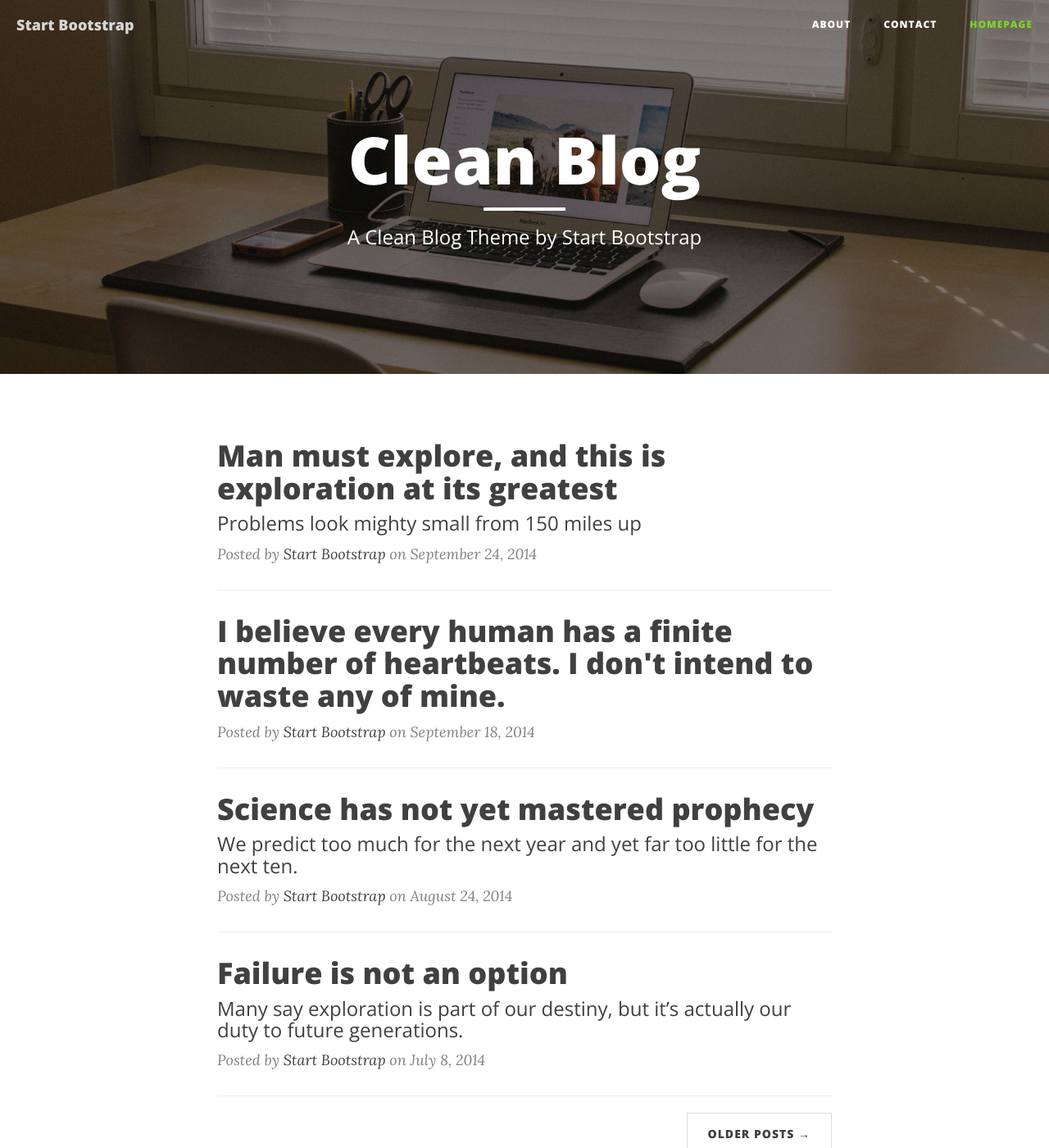
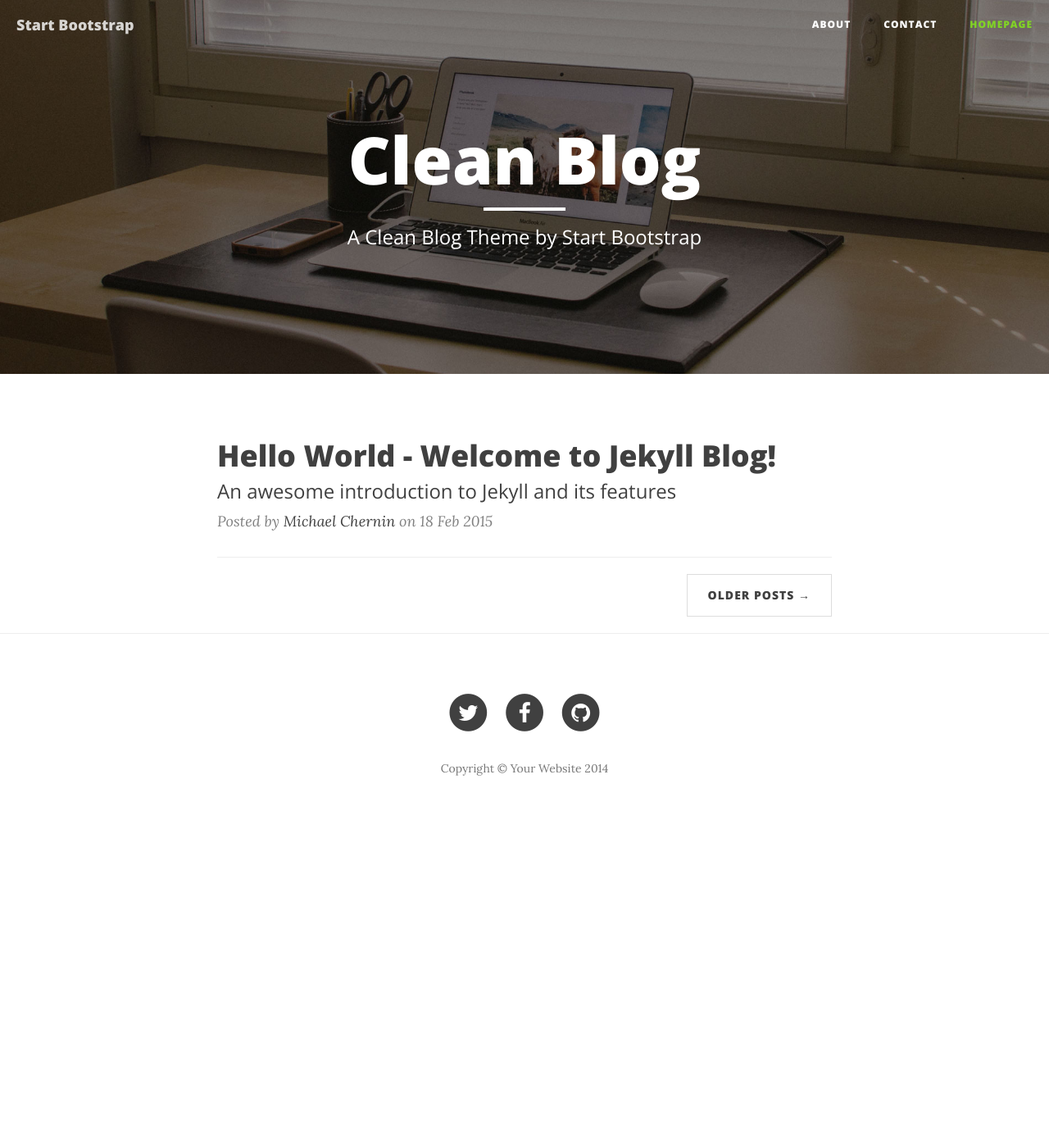
Before and after one commit to mchernin34/jekyll-blog, a Jekyll site: the page built from index.html, in a window 1280 px wide and 1400 px high. Shown: the whole window at 82% size. Built offline with Jekyll 4.4.1, drawn with Linux system fonts in a browser that asks for light colours; nearby versions of some CDN libraries; Markdown is read by kramdown in place of the engine named in the settings.

Commit message:
First post

```diff
--- a/_includes/footer.html
+++ b/_includes/footer.html
@@ -36,13 +36,13 @@
     </footer>
 
     <!-- jQuery -->
-    <script src="js/jquery.js"></script>
+    <script src="{{ site.url }}/js/jquery.js"></script>
 
     <!-- Bootstrap Core JavaScript -->
-    <script src="js/bootstrap.min.js"></script>
+    <script src="{{ site.url }}/js/bootstrap.min.js"></script>
 
     <!-- Custom Theme JavaScript -->
-    <script src="js/clean-blog.min.js"></script>
+    <script src="{{ site.url }}/js/clean-blog.min.js"></script>
 
 </body>
 
--- a/_includes/header.html
+++ b/_includes/header.html
@@ -12,10 +12,10 @@
 <title>Clean Blog</title>
 
 <!-- Bootstrap Core CSS -->
-<link href="css/bootstrap.min.css" rel="stylesheet">
+<link href="{{ site.url }}/css/bootstrap.min.css" rel="stylesheet">
 
 <!-- Custom CSS -->
-<link href="css/clean-blog.css" rel="stylesheet">
+<link href="{{ site.url }}/css/clean-blog.css" rel="stylesheet">
 
 <!-- Custom Fonts -->
 <link href="http://maxcdn.bootstrapcdn.com/font-awesome/4.1.0/css/font-awesome.min.css" rel="stylesheet" type="text/css">
@@ -38,7 +38,7 @@
 
 <!-- Page Header -->
 <!-- Set your background image for this header on the line below. -->
-<header class="intro-header" style="background-image: url('img/home-bg.jpg')">
+<header class="intro-header" style="background-image: url('{{ site.url }}/img/home-bg.jpg')">
     <div class="container">
         <div class="row">
             <div class="col-lg-8 col-lg-offset-2 col-md-10 col-md-offset-1">
--- /dev/null
+++ b/_posts/2015-02-18-Hello-World-Welcome-to-Jekyll-Blog.md
@@ -0,0 +1,12 @@
+---
+layout: post
+title: "Hello World - Welcome to Jekyll Blog!"
+description: "An awesome introduction to Jekyll and its features"
+author: "Michael Chernin"
+---
+
+# Hello World - Welcome to Jekyll Blog!
+
+An awesome introduction to Jekyll and its features. Lorem ipsum dolor sit amet, consectetur adipisicing elit. Excepturi soluta dolores sunt debitis eos, alias, at eaque dolore aspernatur ipsam veritatis accusamus magni adipisci ratione. Cumque veniam tempore eum eveniet.
+
+### Thank you for reading.
--- a/index.html
+++ b/index.html
@@ -8,51 +8,21 @@
 <div class="container">
     <div class="row">
         <div class="col-lg-8 col-lg-offset-2 col-md-10 col-md-offset-1">
+            {% for post in site.posts %}
                 <div class="post-preview">
-                <a href="post.html">
+                    <a href="{{ post.url }}">
                         <h2 class="post-title">
-                        Man must explore, and this is exploration at its greatest
+                            {{ post.title }}
                         </h2>
                         <h3 class="post-subtitle">
-                        Problems look mighty small from 150 miles up
+                            {{ post.description }}
                         </h3>
                     </a>
-                <p class="post-meta">Posted by <a href="#">Start Bootstrap</a> on September 24, 2014</p>
+                    <p class="post-meta">Posted by <a href="#">{{ post.author }}</a> on {{ post.date  | date_to_string }}</p>
                 </div>
                 <hr>
-            <div class="post-preview">
-                <a href="post.html">
-                    <h2 class="post-title">
-                        I believe every human has a finite number of heartbeats. I don't intend to waste any of mine.
-                    </h2>
-                </a>
-                <p class="post-meta">Posted by <a href="#">Start Bootstrap</a> on September 18, 2014</p>
-            </div>
-            <hr>
-            <div class="post-preview">
-                <a href="post.html">
-                    <h2 class="post-title">
-                        Science has not yet mastered prophecy
-                    </h2>
-                    <h3 class="post-subtitle">
-                        We predict too much for the next year and yet far too little for the next ten.
-                    </h3>
-                </a>
-                <p class="post-meta">Posted by <a href="#">Start Bootstrap</a> on August 24, 2014</p>
-            </div>
-            <hr>
-            <div class="post-preview">
-                <a href="post.html">
-                    <h2 class="post-title">
-                        Failure is not an option
-                    </h2>
-                    <h3 class="post-subtitle">
-                        Many say exploration is part of our destiny, but it’s actually our duty to future generations.
-                    </h3>
-                </a>
-                <p class="post-meta">Posted by <a href="#">Start Bootstrap</a> on July 8, 2014</p>
-            </div>
-            <hr>
+            {% endfor %}
+
             <!-- Pager -->
             <ul class="pager">
                 <li class="next">
```
Also changed, not shown: _layouts/post.html (renamed from post.html). Lines whose indentation alone changed are shown as unchanged.
